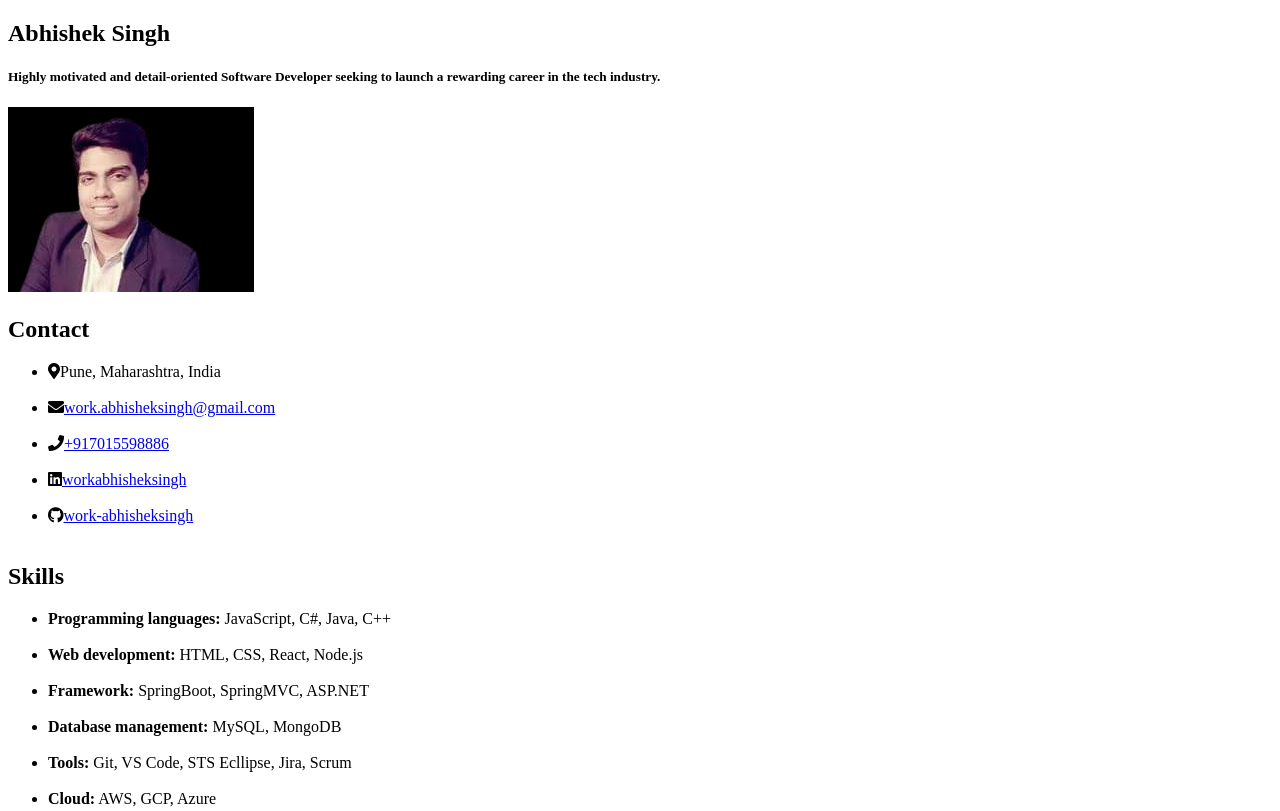
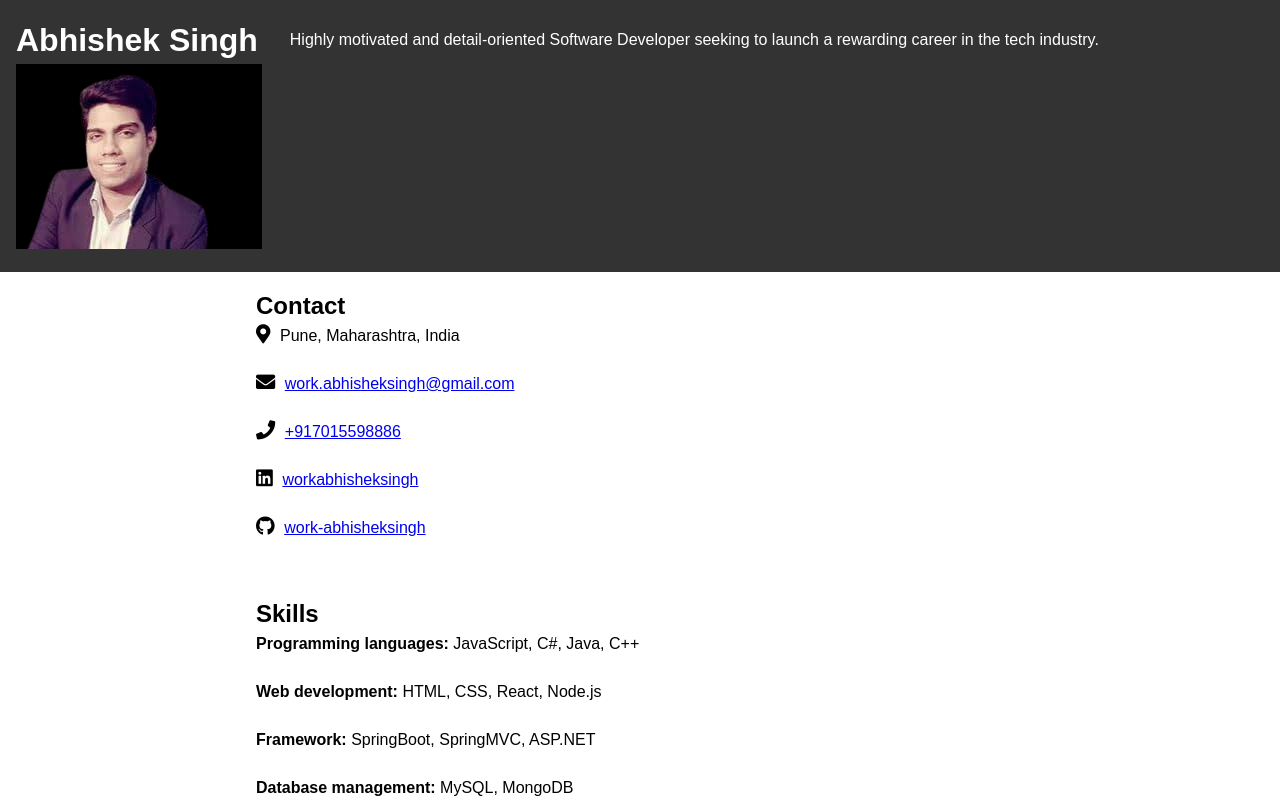
Before and after one commit to work-abhisheksingh/resume, a plain HTML site: page index.html in a window 1280 px wide. Shown: the top 811 px of the page. Drawn offline with Linux system fonts and the light colour scheme.

Commit message:
New Link

```diff
--- a/index.html
+++ b/index.html
@@ -1,24 +1,23 @@
 <!DOCTYPE html>
 <html lang="en">
-<head>
+  <head>
     <meta charset="UTF-8">
     <meta name="viewport" content="width=device-width, initial-scale=1.0">
     <title>Abhishek Singh</title>
+    <link rel="stylesheet" href="style.css">
     <link rel="stylesheet" href="https://cdnjs.cloudflare.com/ajax/libs/font-awesome/5.15.4/css/all.min.css">
-</head>
-<body>
+    <link rel="shortcut icon" type="image/png" href="favicon.png"/>
+  </head>
+  <body>
     <header>
       <nav>
-
-          <h1>Abhishek Singh</h1>
-          <h5>Highly motivated and detail-oriented Software Developer seeking to launch a rewarding career in the tech industry.</h5>
-
-    </nav>
-    <div class="profile-pic">
+        <h1>Abhishek Singh</h1>
+        <p>Highly motivated and detail-oriented Software Developer seeking to launch a rewarding career in the tech industry.</p>
+      </nav>
+      <figure>
         <img src="Mynew.jpg" alt="Profile picture">
-    </div>
+      </figure>
     </header>
-
     <main>
         <article id="mainLeft">
             <section>
```
